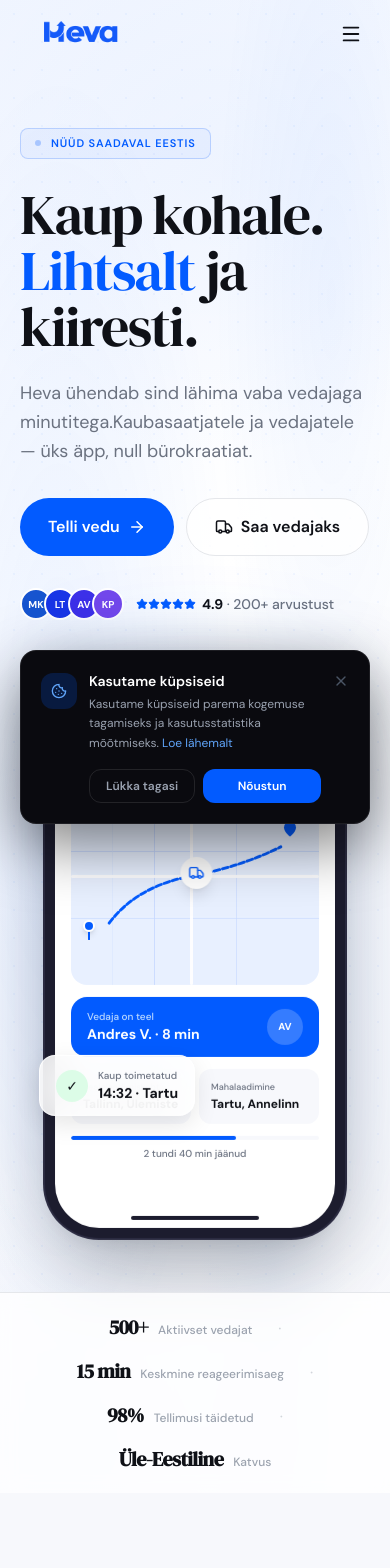
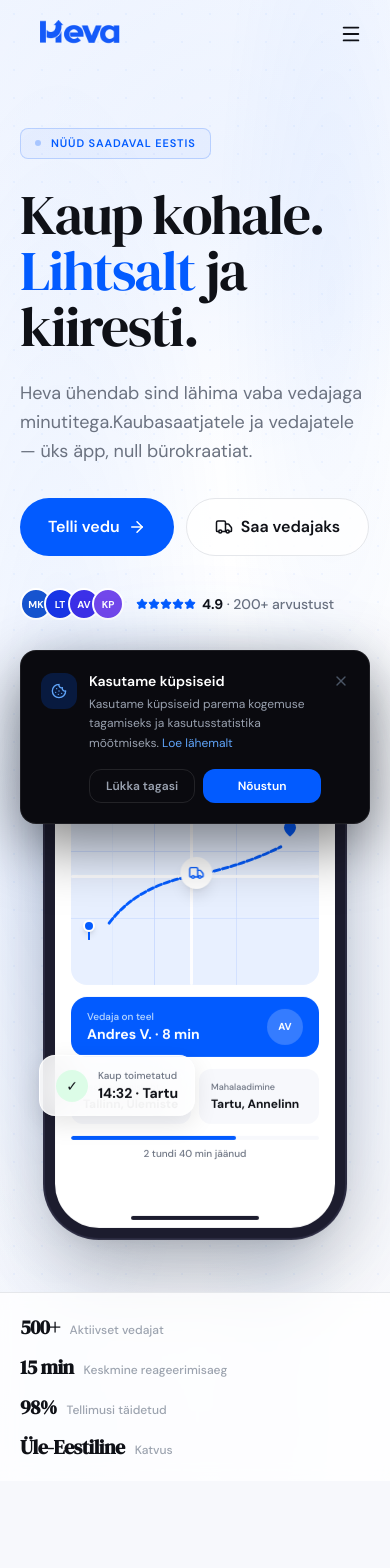
Before and after one commit to teamheva/heva-landing, a Next.js app: page / in a window 390 px wide. Shown: the top 1568 px of the page. Built offline with nearby package versions, Linux system fonts and the light colour scheme.

Commit message:
Mobile stats left-align, logos bigger + flush aligned in navbar/footer

```diff
--- a/components/Footer.tsx
+++ b/components/Footer.tsx
@@ -60,8 +60,8 @@
 
           {/* Brand — spans 5 cols */}
           <div className="lg:col-span-5 flex flex-col">
-            <a href="/" aria-label="Heva avaleht" className="mb-4 inline-block">
-              <div className="relative h-[42px] w-[160px]">
+            <a href="/" aria-label="Heva avaleht" className="mb-3 block" style={{ marginLeft: "-10px" }}>
+              <div className="relative h-[50px] w-[190px]">
                 <Image
                   src="/logo-white.png"
                   alt="Heva"
--- a/components/Hero.tsx
+++ b/components/Hero.tsx
@@ -311,7 +311,8 @@
         className="relative border-t border-[#e5e7eb] bg-white/80 backdrop-blur-sm"
       >
         <div className="max-w-7xl mx-auto px-5 sm:px-8 py-5">
-          <div className="flex flex-wrap justify-center items-center gap-x-8 gap-y-4 sm:gap-x-12">
+          {/* Mobile: left-aligned column. Desktop: centered row */}
+          <div className="flex flex-col sm:flex-row sm:flex-wrap sm:justify-center sm:items-center gap-y-3 gap-x-8 sm:gap-x-12">
             {stats.map((stat, i) => (
               <div key={stat.label} className="flex items-baseline gap-2.5">
                 <span
@@ -322,7 +323,7 @@
                 </span>
                 <span className="text-xs text-[#9ca3af] font-medium">{stat.label}</span>
                 {i < stats.length - 1 && (
-                  <span className="ml-4 sm:ml-8 text-[#d1d5db] select-none">·</span>
+                  <span className="hidden sm:inline ml-4 sm:ml-8 text-[#d1d5db] select-none">·</span>
                 )}
               </div>
             ))}
--- a/components/Navbar.tsx
+++ b/components/Navbar.tsx
@@ -56,7 +56,7 @@
               className="flex items-center flex-shrink-0"
               aria-label="Heva avaleht"
             >
-              <div className="relative w-[148px] h-[50px]">
+              <div className="relative w-[158px] h-[54px]" style={{ marginLeft: "-6px" }}>
                 <Image
                   src="/logo-blue.png"
                   alt="Heva logo"
```
